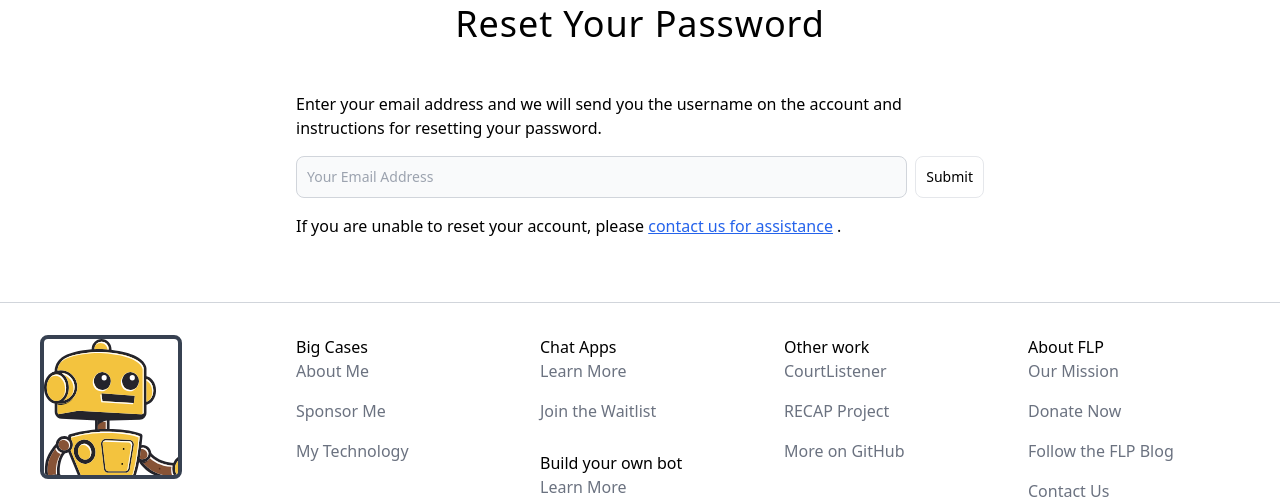
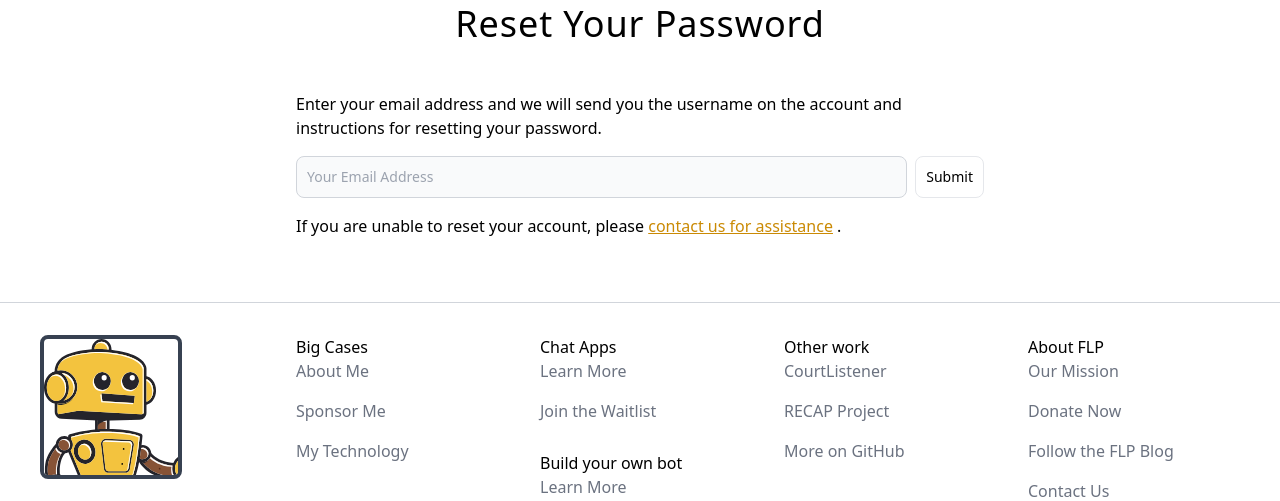
Before and after one commit to freelawproject/bigcases2, a Django app: page /reset-password/ in a window 1280 px wide. Shown: the part 148-649 px from the top of the page. Run offline with Django 4.2, Linux system fonts and the light colour scheme; parts of the project's set-up code (start-up, migrations or seed data) failed here and were passed over; some libraries are stand-ins or nearby versions.

Commit message:
feat(templates): Use saffron yellow for unvisited link

```diff
--- a/bc/assets/templates/includes/regular-anchor.html
+++ b/bc/assets/templates/includes/regular-anchor.html
@@ -1 +1 @@
-<a href={{href}} class="underline text-blue-600 hover:text-blue-800" aria-label="{{text}}">{{text}}</a>
+<a href={{href}} class="underline text-yellow-600 hover:text-yellow-800" aria-label="{{text}}">{{text}}</a>
```
